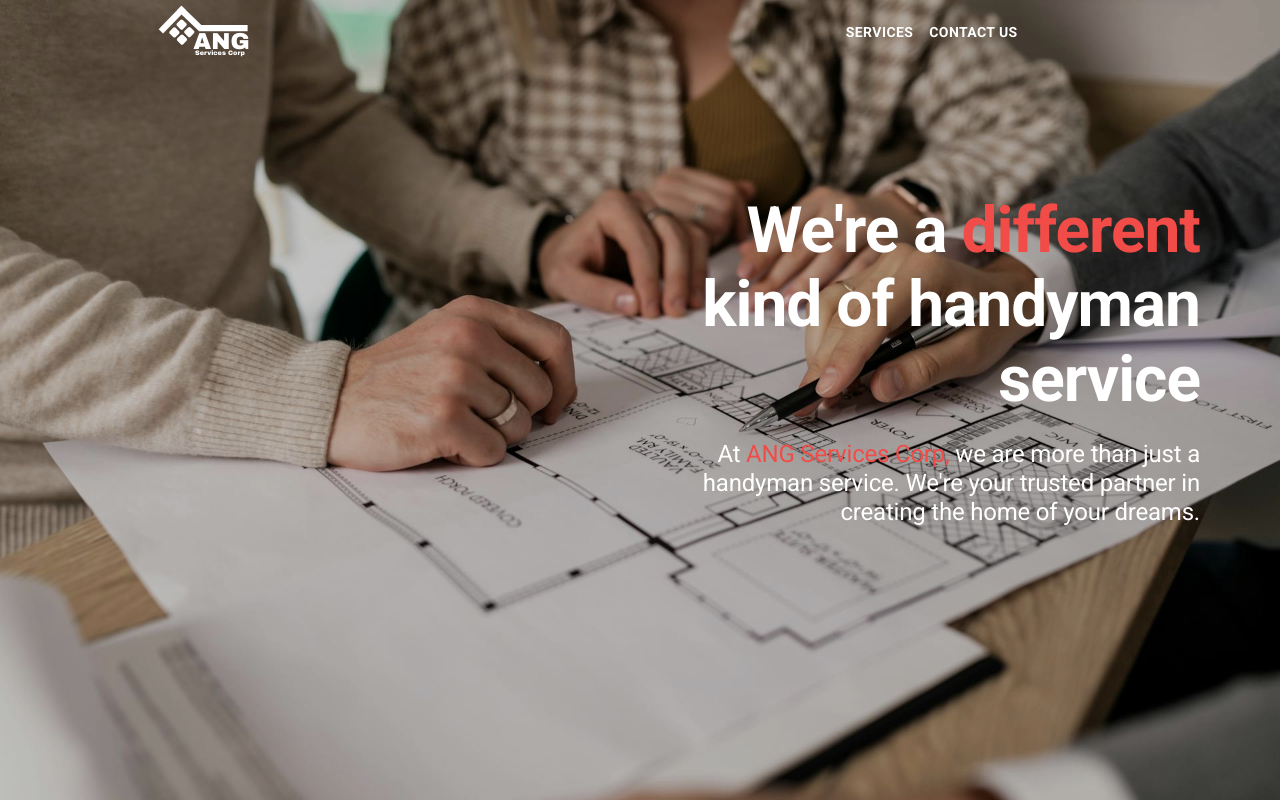
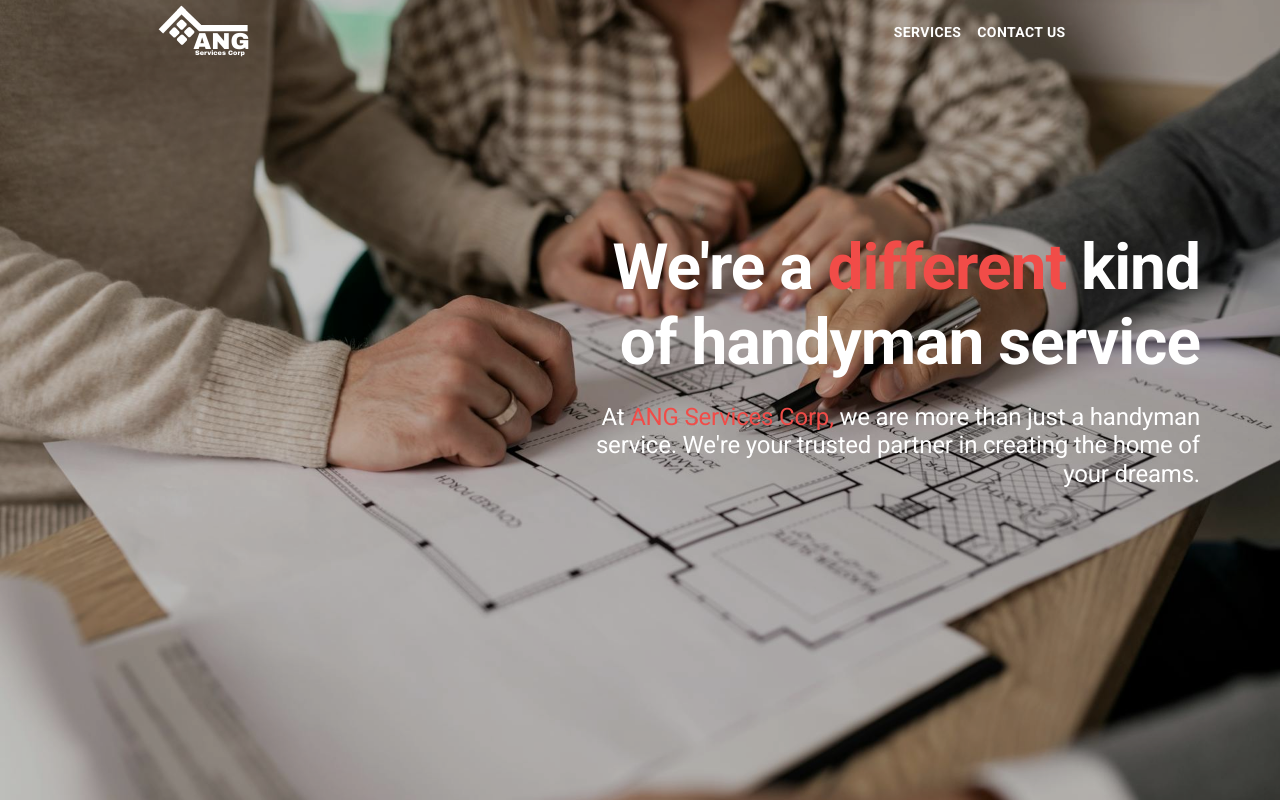
Before and after one commit to johnpk1007/arc-services-corp, a React (Create React App) app: page /aboutus in a window 1280 px wide. Shown: the top 800 px of the page. Built offline with nearby package versions, Linux system fonts and the light colour scheme.

Commit message:
adjust:aos timing

```diff
--- a/src/components/LastPart.js
+++ b/src/components/LastPart.js
@@ -4,9 +4,7 @@ import Button from "@mui/material/Button";
 import Divider from "@mui/material/Divider";
 import ColorLogo from "../images/logo/colorLogo.svg";
 
-import "@fontsource/roboto/300.css";
 import "@fontsource/roboto/400.css";
-import "@fontsource/roboto/500.css";
 import "@fontsource/roboto/700.css";
 
 import { Link } from "react-router-dom";
@@ -36,14 +34,14 @@ export default function ThirdWhy() {
         <Typography
           variant="h2"
           sx={{ fontSize: { xs: 24, sm: 26, md: 28, lg: 32 } }}
-          fontWeight="bold"
+          fontWeight="700"
           gutterBottom
         >
           Get In Touch
         </Typography>
         <Typography
           sx={{ fontSize: { xs: 16, sm: 17, md: 18, lg: 20 } }}
-          fontWeight="regular"
+          fontWeight="400"
           color="text.secondary"
           marginBottom="80px"
           textAlign="center"
@@ -83,7 +81,7 @@ export default function ThirdWhy() {
         <img src={ColorLogo} alt="company main logo" />
         <Typography
           sx={{ fontSize: { xs: 16, sm: 17, md: 18, lg: 20 } }}
-          fontWeight="regular"
+          fontWeight="400"
           color="text.secondary"
           textAlign="center"
           width="80%"
--- a/src/components/LogoAppBar.js
+++ b/src/components/LogoAppBar.js
@@ -46,10 +46,10 @@ export default function LogoAppBar({ color, location }) {
         <AppBar
           sx={{
             height: "64px",
-            paddingLeft: "10%",
+            paddingLeft: { xs: "0%", sm: "10%" },
           }}
         >
-          <Toolbar sx={{ width: "80%" }}>
+          <Toolbar sx={{ width: { xs: "90%", sm: "80%" } }}>
             <IconButton
               size="large"
               edge="start"
--- a/src/pages/AboutUs/FirstImage.js
+++ b/src/pages/AboutUs/FirstImage.js
@@ -1,7 +1,5 @@
 import Box from "@mui/material/Box";
 import Typography from "@mui/material/Typography";
-import CssBaseline from "@mui/material/CssBaseline";
-
 import AboutUs from "../../images/firstImage/aboutus.jpg";
 import AboutUsMobile from "../../images/firstImage/aboutusMobile.jpeg";
 
@@ -11,7 +9,6 @@ import "@fontsource/roboto/700.css";
 export default function FirstImage() {
   return (
     <Box>
-      <CssBaseline />
       <Box
         sx={{
           height: 800,
@@ -26,9 +23,11 @@ export default function FirstImage() {
         }}
       />
       <Box
+        data-aos-delay="1000"
         data-aos="fade-left"
         data-aos-once="true"
         sx={{
+          boxSizing: "border-box",
           position: "absolute",
           top: 0,
           left: 0,
@@ -38,16 +37,15 @@ export default function FirstImage() {
           flexDirection: "column",
           alignItems: "flex-end",
           justifyContent: { xs: "flex-end", sm: "center" },
-          paddingRight: { xs: 5, sm: 10 },
-          paddingLeft: 5,
           paddingBottom: 10,
         }}
       >
         <Typography
           variant="h1"
           sx={{
+            marginRight: { xs: 5, sm: 10 },
             fontSize: { xs: 32, sm: 40, md: 48, lg: 64 },
-            width: { xs: "100%", sm: "60%", lg: "50%" },
+            width: { xs: "90%", sm: "60%", lg: "50%" },
           }}
           fontWeight="700"
           color="white"
@@ -61,8 +59,9 @@ export default function FirstImage() {
         <Typography
           variant="h2"
           sx={{
+            marginRight: { xs: 5, sm: 10 },
             fontSize: { xs: 18, sm: 20, md: 22, lg: 24 },
-            width: { xs: "100%", sm: "50%" },
+            width: { xs: "90%", sm: "50%" },
           }}
           fontWeight="400"
           color="white"
--- a/src/pages/ContactUs/ContactUs.js
+++ b/src/pages/ContactUs/ContactUs.js
@@ -4,14 +4,13 @@ import Typography from "@mui/material/Typography";
 import Button from "@mui/material/Button";
 import TextField from "@mui/material/TextField";
 import Divider from "@mui/material/Divider";
-import CssBaseline from "@mui/material/CssBaseline";
 import Alert from "@mui/material/Alert";
 import Snackbar from "@mui/material/Snackbar";
 
 import { useForm } from "react-hook-form";
 import useWeb3Forms from "@web3forms/react";
 
-import { useState, useEffect } from "react";
+import { useState } from "react";
 
 import CallIcon from "@mui/icons-material/Call";
 import EmailIcon from "@mui/icons-material/Email";
@@ -177,7 +176,6 @@ export default function Contact() {
 <meta property="og:image" content="https://www.angservices.com/images/firstImage/contactus.jpg" /> */}
       </Helmet>
       <LogoAppBar color="black" location="contactus" />
-      <CssBaseline />
       <Grid container>
         <Grid item xs={12} sm={3}>
           <Box
@@ -195,6 +193,7 @@ export default function Contact() {
           />
           <Box
             sx={{
+              boxSizing: "border-box",
               position: "absolute",
               top: 0,
               left: 0,
--- a/src/pages/Landing/FirstImage.js
+++ b/src/pages/Landing/FirstImage.js
@@ -29,6 +29,7 @@ export default function FirstImage() {
       <Box
         data-aos="fade-right"
         data-aos-once="true"
+        data-aos-delay="1000"
         sx={{
           display: "flex",
           flexDirection: "column",
@@ -57,6 +58,7 @@ export default function FirstImage() {
       </Box>
 
       <Box
+        data-aos-delay="1000"
         data-aos="fade-right"
         data-aos-once="true"
         sx={{
--- a/src/pages/Services/FirstImage.js
+++ b/src/pages/Services/FirstImage.js
@@ -30,9 +30,11 @@ export default function FirstImage() {
         }}
       />
       <Box
+        data-aos-delay="1000"
         data-aos="fade-up"
         data-aos-once="true"
         sx={{
+          boxSizing: "border-box",
           position: "absolute",
           top: 0,
           left: 0,
--- a/src/pages/Services/FourthTestimonial.js
+++ b/src/pages/Services/FourthTestimonial.js
@@ -3,7 +3,6 @@ import Typography from "@mui/material/Typography";
 import Grid from "@mui/material/Grid";
 import Card from "@mui/material/Card";
 import CardMedia from "@mui/material/CardMedia";
-import { CssBaseline } from "@mui/material";
 import Divider from "@mui/material/Divider";
 
 import Typing1 from "../../images/testimony/typing1.jpeg";
@@ -26,7 +25,6 @@ export default function FourthTestimonial() {
         alignItems: "center",
       }}
     >
-      <CssBaseline />
       <Box
         data-aos="fade-up"
         data-aos-once="true"
```
